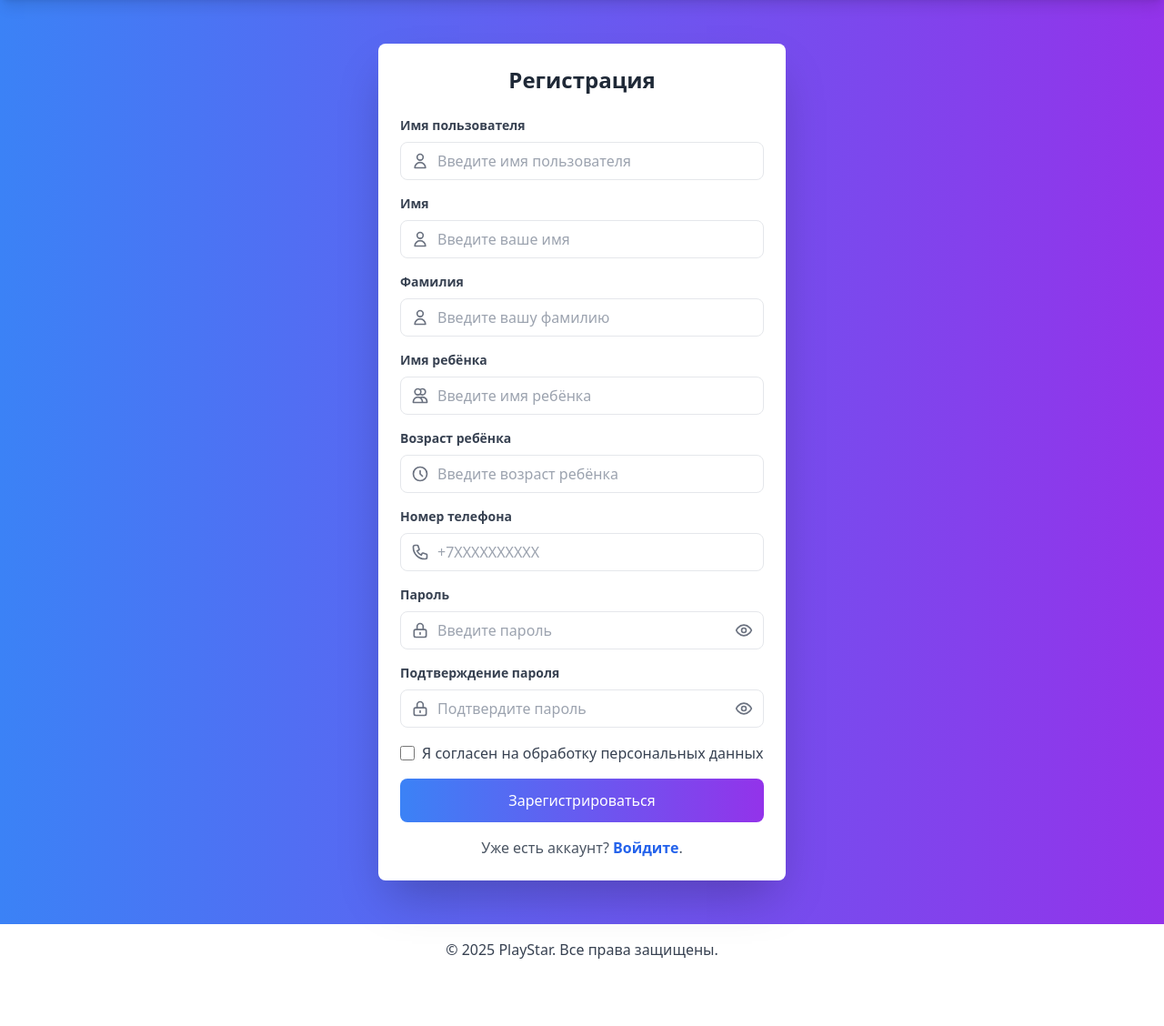
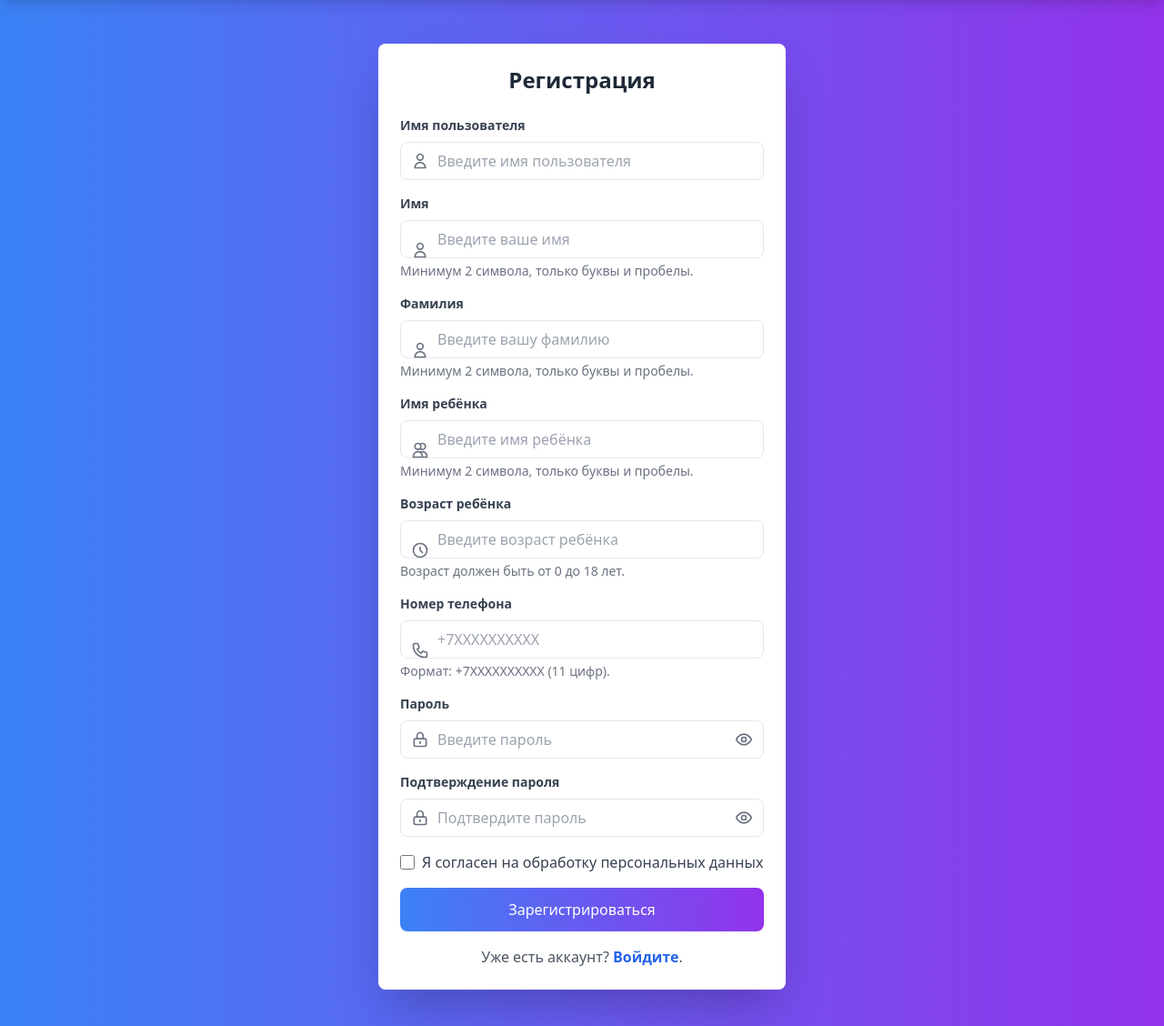
Before and after one commit to sal1hov/PlayStarProject, a Django app: page /accounts/register/ in a window 1280 px wide. Shown: the part 68-1196 px from the top of the page at 91% size. Before the commit the page ends 1122 px from the top, so only its background shows below. Run offline with Django 5.2, Linux system fonts and the light colour scheme; some libraries are stand-ins or nearby versions.

Commit message:
Обновление

```diff
--- a/Project/accounts/forms.py
+++ b/Project/accounts/forms.py
@@ -23,7 +23,7 @@ class ProfileUpdateForm(forms.ModelForm):
 class ChildForm(forms.ModelForm):
     class Meta:
         model = Child
-        fields = ['name', 'age']
+        fields = ['child_name', 'child_age']
         labels = {
             'name': 'Имя ребенка',
             'age': 'Возраст ребенка',
--- a/Project/accounts/models.py
+++ b/Project/accounts/models.py
@@ -11,8 +11,8 @@ class Profile(models.Model):
 
 class Child(models.Model):
     profile = models.ForeignKey(Profile, on_delete=models.CASCADE, related_name='children')
-    name = models.CharField(max_length=100, verbose_name="Имя ребенка")
-    age = models.PositiveIntegerField(verbose_name="Возраст ребенка")
+    child_name = models.CharField(max_length=100, verbose_name="Имя ребенка")
+    child_age = models.PositiveIntegerField(verbose_name="Возраст ребенка")
 
     def __str__(self):
         return f"{self.name} ({self.age} лет)"
--- a/Project/accounts/templates/accounts/profile.html
+++ b/Project/accounts/templates/accounts/profile.html
@@ -32,7 +32,7 @@
                 <li class="flex justify-between items-center bg-gray-100 p-4 rounded-lg">
                     <div>
                         {% for child in user.profile.children.all %}
-                            <p>{{ child.name }} ({{ child.age }} лет)</p>
+                            <p>{{ child.child_name }} ({{ child.child_age }} лет)</p>
                         {% endfor %}
                     </div>
                 </li>
@@ -45,7 +45,7 @@
                 {% for child in user.profile.children.all %}
                     <li class="flex justify-between items-center bg-gray-100 p-4 rounded-lg">
                         <div>
-                            <p class="text-gray-800"><strong>{{ child.name }}</strong>, {{ child.age }} лет</p>
+                            <p class="text-gray-800"><strong>{{ child.child_name }}</strong>, {{ child.child_age }} лет</p>
                         </div>
                         <form action="{% url 'delete_child' child.id %}" method="post" class="inline">
                             {% csrf_token %}
--- a/Project/main/forms.py
+++ b/Project/main/forms.py
@@ -6,49 +6,75 @@ from .models import CustomUser
 class RegisterForm(UserCreationForm):
     # Валидация имени, фамилии и имени ребёнка (только буквы и пробелы)
     name_validator = RegexValidator(
-        regex=r'^[a-zA-Zа-яА-ЯёЁ\s]+$',
-        message="Используйте только буквы и пробелы."
+        regex=r'^[a-zA-Zа-яА-ЯёЁ\s\-]+$',
+        message="Используйте только буквы, пробелы и дефисы."
     )
 
     first_name = forms.CharField(
         max_length=30,
         required=True,
         label="Имя",
-        validators=[name_validator]
+        validators=[name_validator],
+        help_text="Минимум 2 символа, только буквы и пробелы."
     )
     last_name = forms.CharField(
         max_length=30,
         required=True,
         label="Фамилия",
-        validators=[name_validator]
+        validators=[name_validator],
+        help_text="Минимум 2 символа, только буквы и пробелы."
     )
     child_name = forms.CharField(
         max_length=100,
         required=True,
         label="Имя ребёнка",
-        validators=[name_validator]
+        validators=[name_validator],
+        help_text="Минимум 2 символа, только буквы и пробелы."
     )
     child_age = forms.IntegerField(
         required=True,
         label="Возраст ребёнка",
         min_value=0,
-        max_value=18
+        max_value=18,
+        help_text="Возраст должен быть от 0 до 18 лет."
     )
 
-    # Валидация номера телефона (только цифры)
+    # Валидация номера телефона (только цифры, формат +7XXXXXXXXXX)
     phone_validator = RegexValidator(
         regex=r'^\+7\d{10}$',
-        message="Номер телефона должен быть в формате +7XXXXXXXXXX."
+        message="Номер телефона должен быть в формате +7XXXXXXXXXX (11 цифр)."
     )
     phone_number = forms.CharField(
         max_length=15,
         required=True,
         label="Номер телефона",
-        validators=[phone_validator]
+        validators=[phone_validator],
+        help_text="Формат: +7XXXXXXXXXX (11 цифр)."
     )
 
-    privacy_policy = forms.BooleanField(required=True, label="Я согласен на обработку персональных данных")
+    privacy_policy = forms.BooleanField(
+        required=True,
+        label="Я согласен на обработку персональных данных"
+    )
 
     class Meta:
         model = CustomUser
         fields = ['username', 'first_name', 'last_name', 'child_name', 'child_age', 'phone_number', 'password1', 'password2', 'privacy_policy']
+
+    def clean_first_name(self):
+        first_name = self.cleaned_data.get('first_name')
+        if len(first_name.strip()) < 2:
+            raise forms.ValidationError("Имя должно содержать минимум 2 символа.")
+        return first_name
+
+    def clean_last_name(self):
+        last_name = self.cleaned_data.get('last_name')
+        if len(last_name.strip()) < 2:
+            raise forms.ValidationError("Фамилия должна содержать минимум 2 символа.")
+        return last_name
+
+    def clean_child_name(self):
+        child_name = self.cleaned_data.get('child_name')
+        if len(child_name.strip()) < 2:
+            raise forms.ValidationError("Имя ребенка должно содержать минимум 2 символа.")
+        return child_name
--- a/Project/main/models.py
+++ b/Project/main/models.py
@@ -1,8 +1,19 @@
 from django.db import models
+from django.core.validators import RegexValidator
 from django.contrib.auth.models import AbstractUser
 
 class CustomUser(AbstractUser):
-    phone_number = models.CharField(max_length=15, unique=True)
+    phone_number = models.CharField(
+        max_length=15,
+        unique=True,
+        validators=[
+            RegexValidator(
+                regex=r'^\+7\d{10}$',
+                message="Номер телефона должен быть в формате +7XXXXXXXXXX."
+            )
+        ]
+    )
+    child_name = models.CharField(max_length=100, blank=True, null=True)
 
     def __str__(self):
         return self.username
--- a/Project/main/templates/registration/register.html
+++ b/Project/main/templates/registration/register.html
@@ -54,6 +54,7 @@
                 {{ form.first_name.errors }}
             </div>
         {% endif %}
+        <p class="text-gray-500 text-sm mt-1">{{ form.first_name.help_text }}</p>
     </div>
 </div>
 
@@ -73,8 +74,10 @@
                 {{ form.last_name.errors }}
             </div>
         {% endif %}
+        <p class="text-gray-500 text-sm mt-1">{{ form.last_name.help_text }}</p>
     </div>
 </div>
+
 
 <!-- Поле для имени ребёнка -->
 <div class="mb-4">
@@ -92,9 +95,11 @@
                 {{ form.child_name.errors }}
             </div>
         {% endif %}
+        <p class="text-gray-500 text-sm mt-1">{{ form.child_name.help_text }}</p>
     </div>
 </div>
-        <!-- Добавьте это после поля для имени ребёнка -->
+
+<!-- Поле для возраста ребёнка -->
 <div class="mb-4">
     <label class="block text-gray-700 text-sm font-bold mb-2">Возраст ребёнка</label>
     <div class="relative">
@@ -110,6 +115,7 @@
                 {{ form.child_age.errors }}
             </div>
         {% endif %}
+        <p class="text-gray-500 text-sm mt-1">{{ form.child_age.help_text }}</p>
     </div>
 </div>
 
@@ -129,6 +135,7 @@
                 {{ form.phone_number.errors }}
             </div>
         {% endif %}
+        <p class="text-gray-500 text-sm mt-1">{{ form.phone_number.help_text }}</p>
     </div>
 </div>
 
```
Also changed, not shown: Project/accounts/migrations/0002_rename_age_child_child_age_and_more.py (added), Project/db.sqlite3, Project/main/migrations/0001_initial.py. Lines whose indentation alone changed are shown as unchanged.
